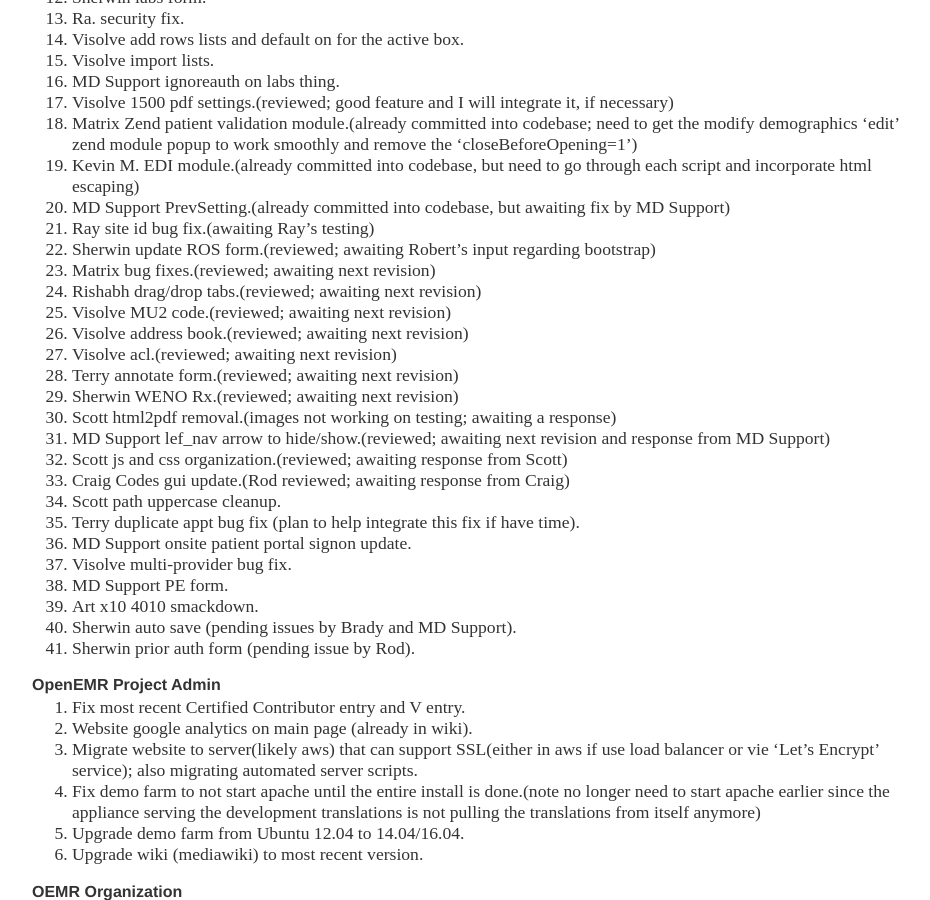
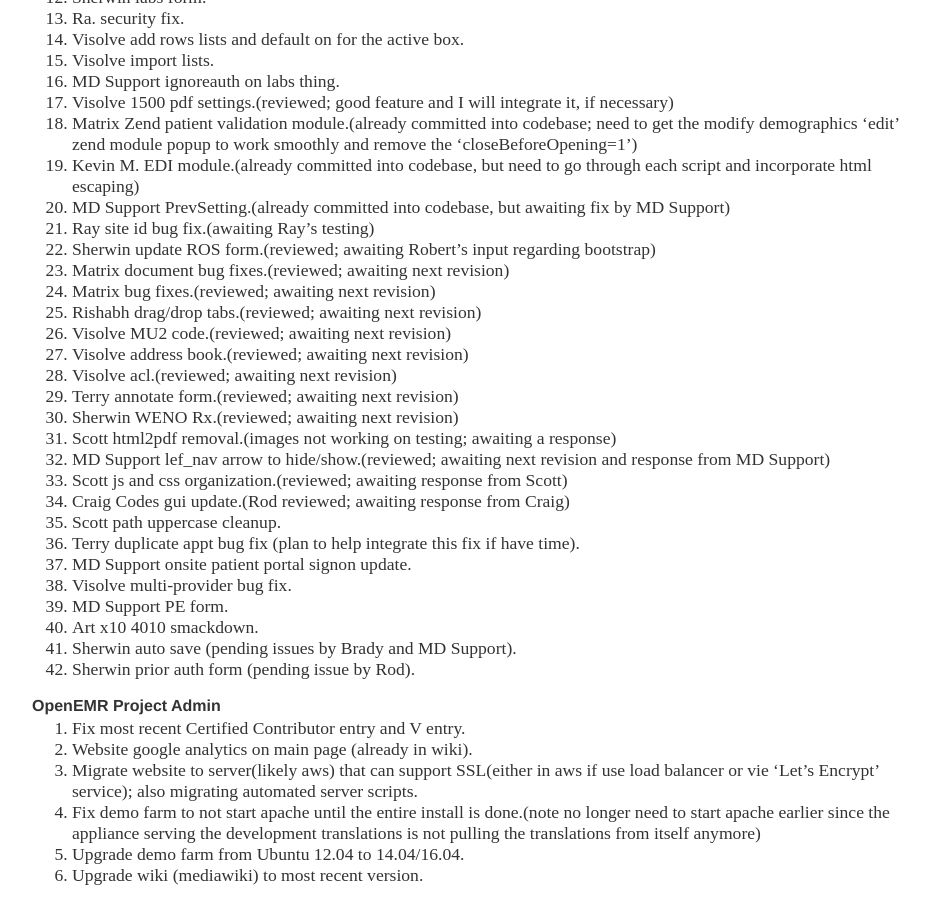
Before and after one commit to bradymiller/bradymiller.github.io, a Jekyll site: the page built from todo/index.md, in a window 1280 px wide and 900 px high, scrolled down 563 px. Shown: the whole window, without its empty margins (160-1090 px from the left). Built offline with Jekyll 4.4.1, drawn with Linux system fonts in a browser that asks for light colours.

Commit message:
Update index.md

```diff
--- a/todo/index.md
+++ b/todo/index.md
@@ -29,6 +29,7 @@
 1. MD Support PrevSetting.(already committed into codebase, but awaiting fix by MD Support)
 1. Ray site id bug fix.(awaiting Ray's testing)
 1. Sherwin update ROS form.(reviewed; awaiting Robert's input regarding bootstrap)
+1. Matrix document bug fixes.(reviewed; awaiting next revision)
 1. Matrix bug fixes.(reviewed; awaiting next revision)
 1. Rishabh drag/drop tabs.(reviewed; awaiting next revision)
 1. Visolve MU2 code.(reviewed; awaiting next revision)
```
